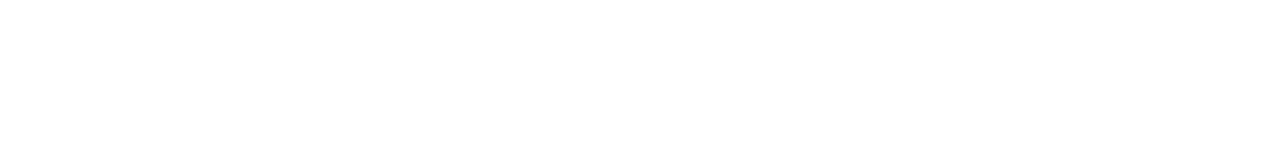
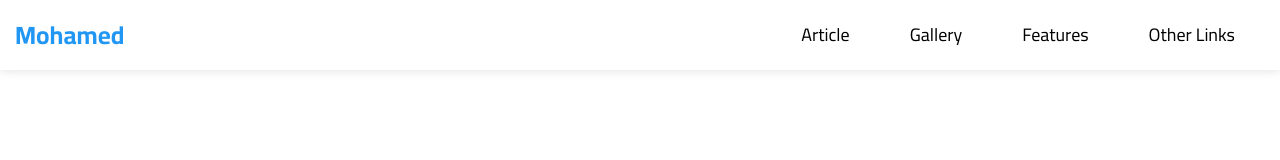
Before and after one commit to midofares61/mohamed, a plain HTML site: page index.html in a window 1280 px wide. Drawn offline with Linux system fonts and the light colour scheme.

Commit message:
add header

```diff
--- a/css/style.css
+++ b/css/style.css
@@ -0,0 +1,72 @@
+* {
+    -webkit-box-sizing: border-box;
+    -moz-box-sizing: border-box;
+    box-sizing: border-box;
+}
+
+:root {
+    --main-color: #2196f3;
+}
+
+html {
+    scroll-behavior: smooth;
+}
+
+body {
+    font-family: "Cairo", sans-serif;
+}
+
+a {
+    text-decoration: none;
+}
+
+ul {
+    list-style: none;
+    margin: 0;
+    padding: 0;
+}
+
+.container {
+    padding-left: 15px;
+    padding-right: 15px;
+    margin-left: auto;
+    margin-right: auto;
+}
+
+
+/* start header */
+
+.header {
+    background-color: white;
+    box-shadow: 0 0 10px #ddd;
+    position: relative;
+}
+
+.header .container {
+    display: flex;
+    justify-content: space-between;
+    align-items: center;
+    flex-wrap: wrap;
+    position: relative;
+}
+
+.header .logo {
+    color: var(--main-color);
+    font-size: 25px;
+    font-weight: bold;
+    height: 70px;
+    display: flex;
+    align-items: center;
+}
+
+.header .main-nav {
+    display: flex;
+}
+
+.header .main-nav li a {
+    color: black;
+    font-size: 18px;
+    padding: 0 30px;
+    height: 70px;
+    position: relative;
+}
--- a/index.html
+++ b/index.html
@@ -4,11 +4,29 @@
 <head>
     <meta charset="UTF-8">
     <meta name="viewport" content="width=device-width, initial-scale=1.0">
+    <link rel="stylesheet" href="css/style.css">
+    <link rel="stylesheet" href="css/all.min.css">
+    <link rel="stylesheet" href="css/normalize.css">
+    <link rel="preconnect" href="https://fonts.googleapis.com" />
+    <link rel="preconnect" href="https://fonts.gstatic.com" crossorigin />
+    <link href="https://fonts.googleapis.com/css2?family=Cairo:wght@300;400;700&#038;display=swap" rel="stylesheet" />
     <title>Mohamed</title>
 </head>
 
 <body>
-
+    <!-- Start header -->
+    <div class="header">
+        <div class="container">
+            <a href="#" class="logo">Mohamed</a>
+            <ul class="main-nav">
+                <li><a href="#article">Article</a></li>
+                <li><a href="#gallery">Gallery</a></li>
+                <li><a href="#features">Features</a></li>
+                <li><a href="#">Other Links</a></li>
+            </ul>
+        </div>
+    </div>
+    <script src="js/script.js"></script>
 </body>
 
 </html>
```
